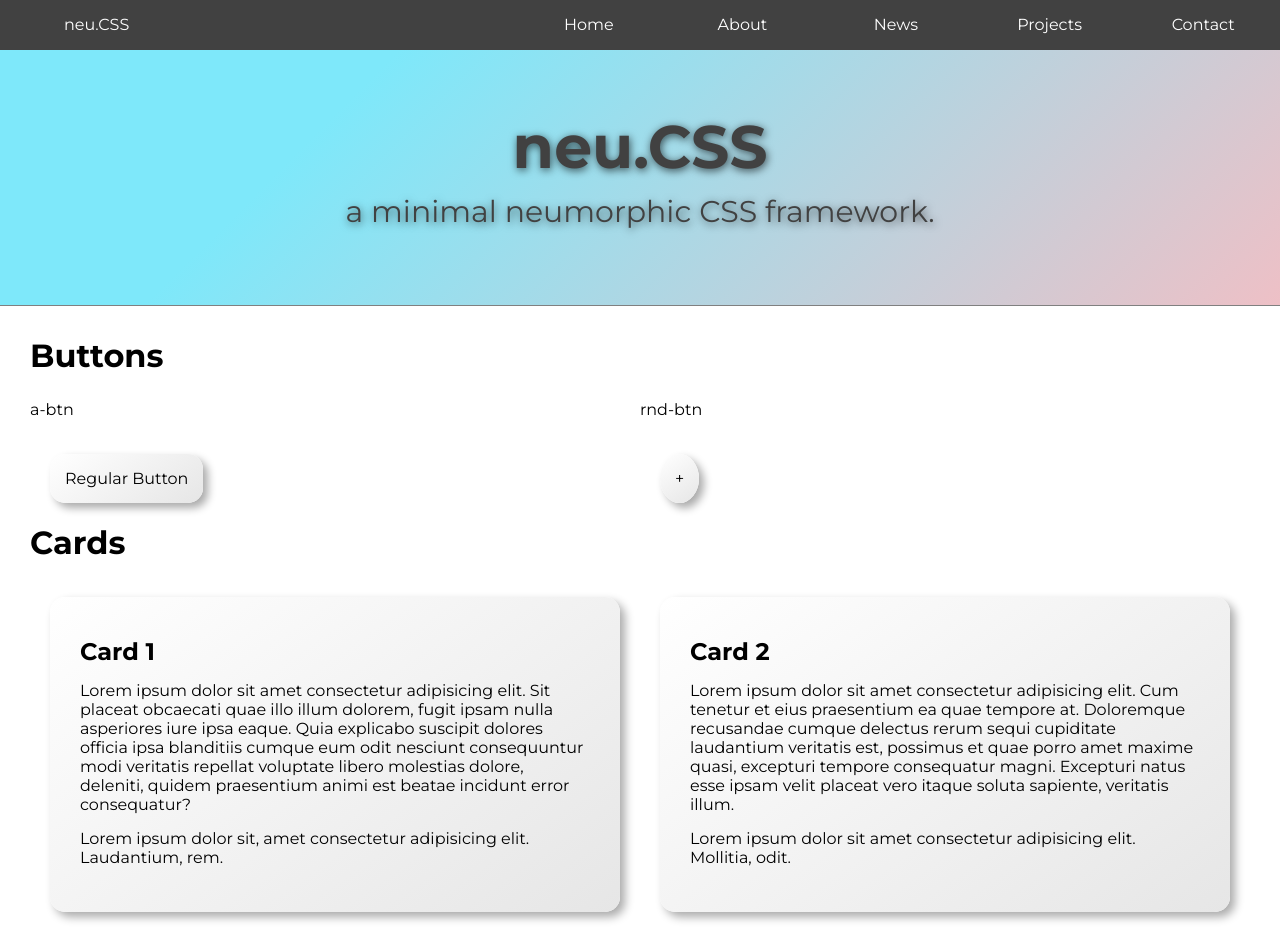
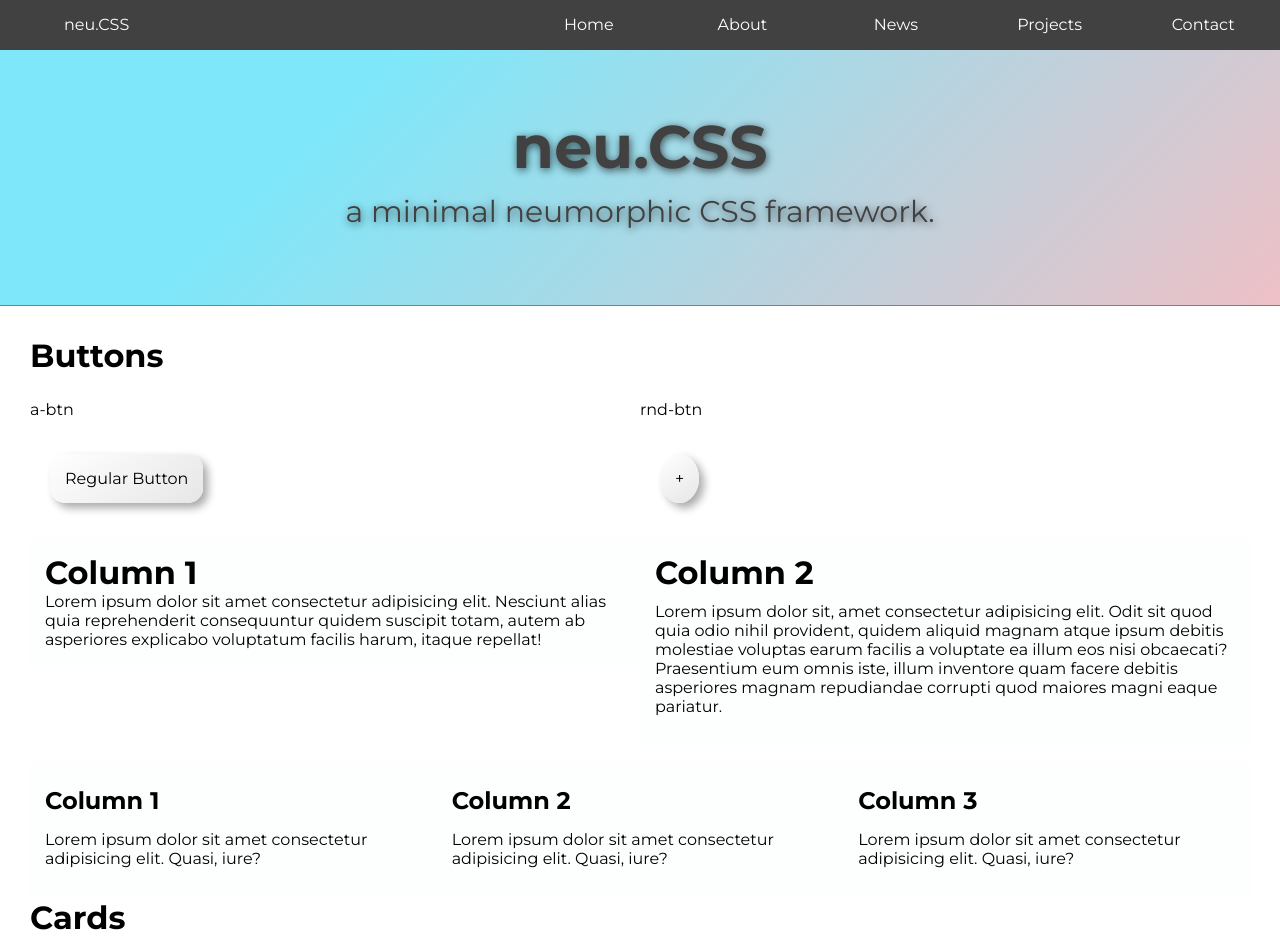
Before and after one commit to mrivasperez/neu.css, a plain HTML site: page index.html in a window 1280 px wide. Shown: the top 944 px of the page. Drawn offline with Linux system fonts and the light colour scheme.

Commit message:
added components to readme

```diff
--- a/index.html
+++ b/index.html
@@ -46,6 +46,40 @@
           <button class="rnd-btn">
             +
           </button>
+        </div>
+      </div>
+      <div class="row">
+        <div class="column-2">
+          <div class="padded">
+            <h1>Column 1</h1>
+            Lorem ipsum dolor sit amet consectetur adipisicing elit. Nesciunt alias quia reprehenderit consequuntur quidem suscipit totam, autem ab asperiores explicabo voluptatum facilis harum, itaque repellat!
+          </div>
+        </div>
+        <div class="column-2">
+          <div class="padded">
+            <h1>Column 2</h1>
+            <p>Lorem ipsum dolor sit, amet consectetur adipisicing elit. Odit sit quod quia odio nihil provident, quidem aliquid magnam atque ipsum debitis molestiae voluptas earum facilis a voluptate ea illum eos nisi obcaecati? Praesentium eum omnis iste, illum inventore quam facere debitis asperiores magnam repudiandae corrupti quod maiores magni eaque pariatur.</p>
+          </div>
+        </div>
+      </div>
+      <div class="row">
+        <div class="column-3">
+          <div class="padded">
+          <h2>Column 1</h2>
+          <p>Lorem ipsum dolor sit amet consectetur adipisicing elit. Quasi, iure?</p>
+          </div>
+        </div>
+        <div class="column-3">
+          <div class="padded">
+          <h2>Column 2</h2>
+          <p>Lorem ipsum dolor sit amet consectetur adipisicing elit. Quasi, iure?</p>
+          </div>
+        </div>
+        <div class="column-3">
+          <div class="padded">
+            <h2>Column 3</h2>
+            <p>Lorem ipsum dolor sit amet consectetur adipisicing elit. Quasi, iure?</p>
+          </div>
         </div>
       </div>
       <h1>Cards</h1>
```
Also changed, not shown: assets/readmeImages/buttonReg.png (added), 3 other files.
